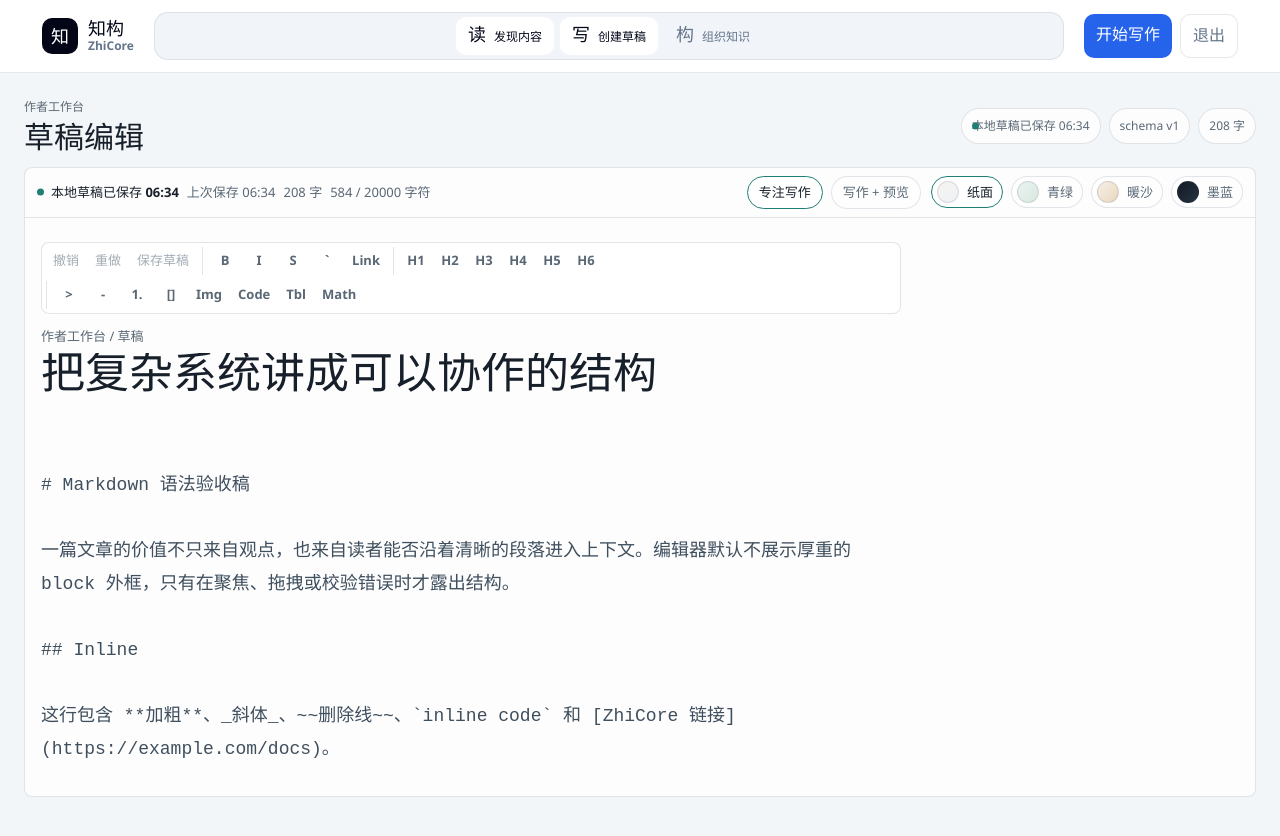
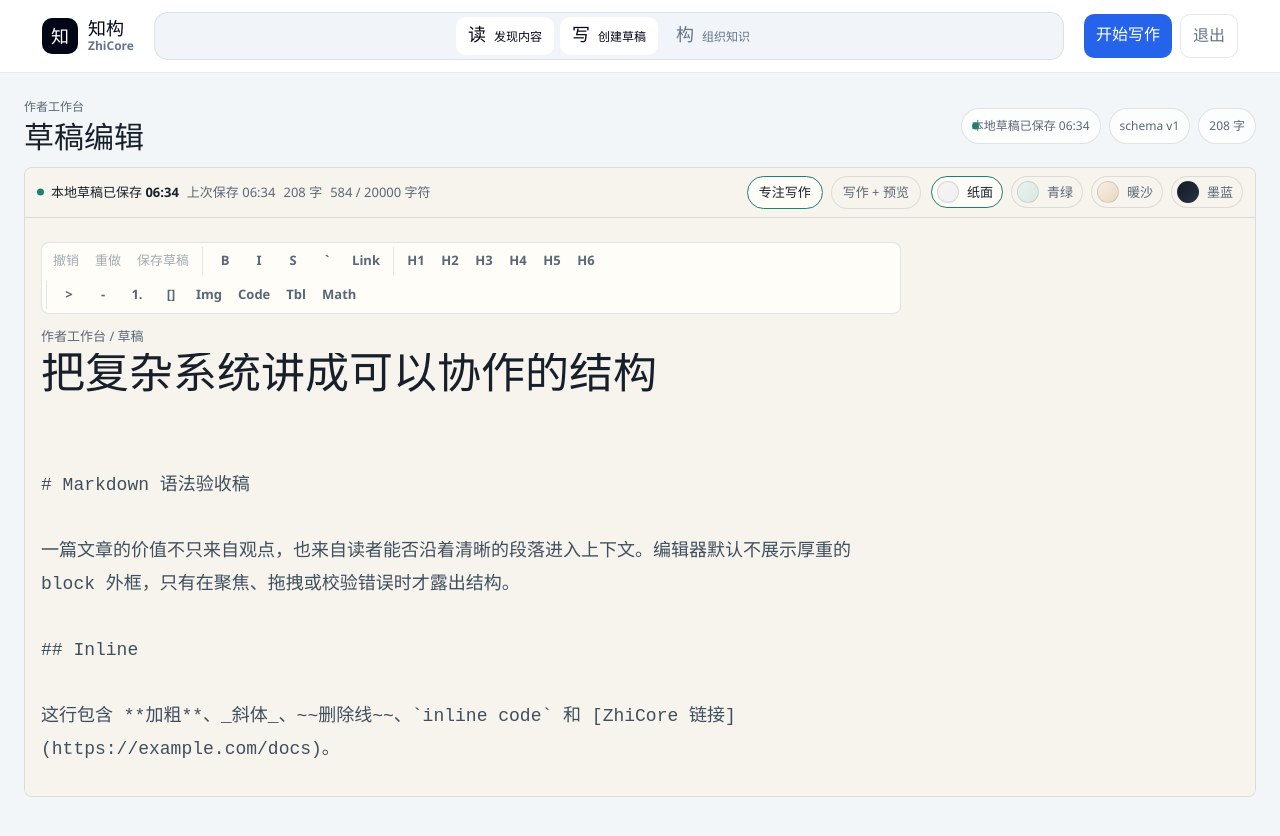
Before and after one commit to architectcgz/zhicore-frontend-vue, a Vue app: page /editor in a window 1280 px wide. Shown: the top 836 px of the page. Built offline with nearby package versions, Linux system fonts and the light colour scheme.

Commit message:
fix(editor): 修正编辑器背景切换范围

```diff
--- a/src/features/editor-showcase/ui/EditorWorkspace.vue
+++ b/src/features/editor-showcase/ui/EditorWorkspace.vue
@@ -159,21 +159,37 @@ const {
 
 .editor-showcase--paper {
   --editor-page-bg: #f3f6f8;
-  --editor-page-panel: rgba(255, 255, 255, 0.78);
+  --editor-control-bg: #f7f4ee;
+  --editor-control-bg-muted: rgba(247, 244, 238, 0.72);
+  --editor-control-bg-active: #fffdf8;
 }
 
 .editor-showcase--sage {
-  --editor-page-bg: #edf5f1;
-  --editor-page-panel: rgba(255, 255, 255, 0.7);
+  --editor-page-bg: #f3f6f8;
+  --editor-page-panel: rgba(237, 245, 241, 0.74);
+  --editor-control-bg: #edf5f1;
+  --editor-control-bg-muted: rgba(224, 239, 232, 0.74);
+  --editor-control-bg-active: #f7fbf8;
+  --editor-control-hover-bg: rgba(31, 127, 116, 0.12);
+  --editor-body-text: #365348;
+  --editor-reader-text: #42584f;
 }
 
 .editor-showcase--sand {
-  --editor-page-bg: #f4efe8;
-  --editor-page-panel: rgba(255, 255, 255, 0.72);
+  --editor-page-bg: #f3f6f8;
+  --editor-page-panel: rgba(244, 239, 232, 0.74);
+  --editor-control-bg: #f4efe8;
+  --editor-control-bg-muted: rgba(235, 223, 207, 0.72);
+  --editor-control-bg-active: #fffaf2;
+  --editor-control-hover-bg: rgba(183, 121, 31, 0.12);
+  --editor-body-text: #5b4937;
+  --editor-reader-text: #5f4e3e;
+  --editor-reader-muted: #746656;
+  --editor-reader-emphasis: #67513a;
 }
 
 .editor-showcase--ink {
-  --editor-page-bg: #121923;
+  --editor-page-bg: #0f1720;
   --editor-page-text: #e6edf3;
   --editor-page-muted: #aab8c5;
   --editor-page-panel: rgba(19, 27, 38, 0.78);
```
